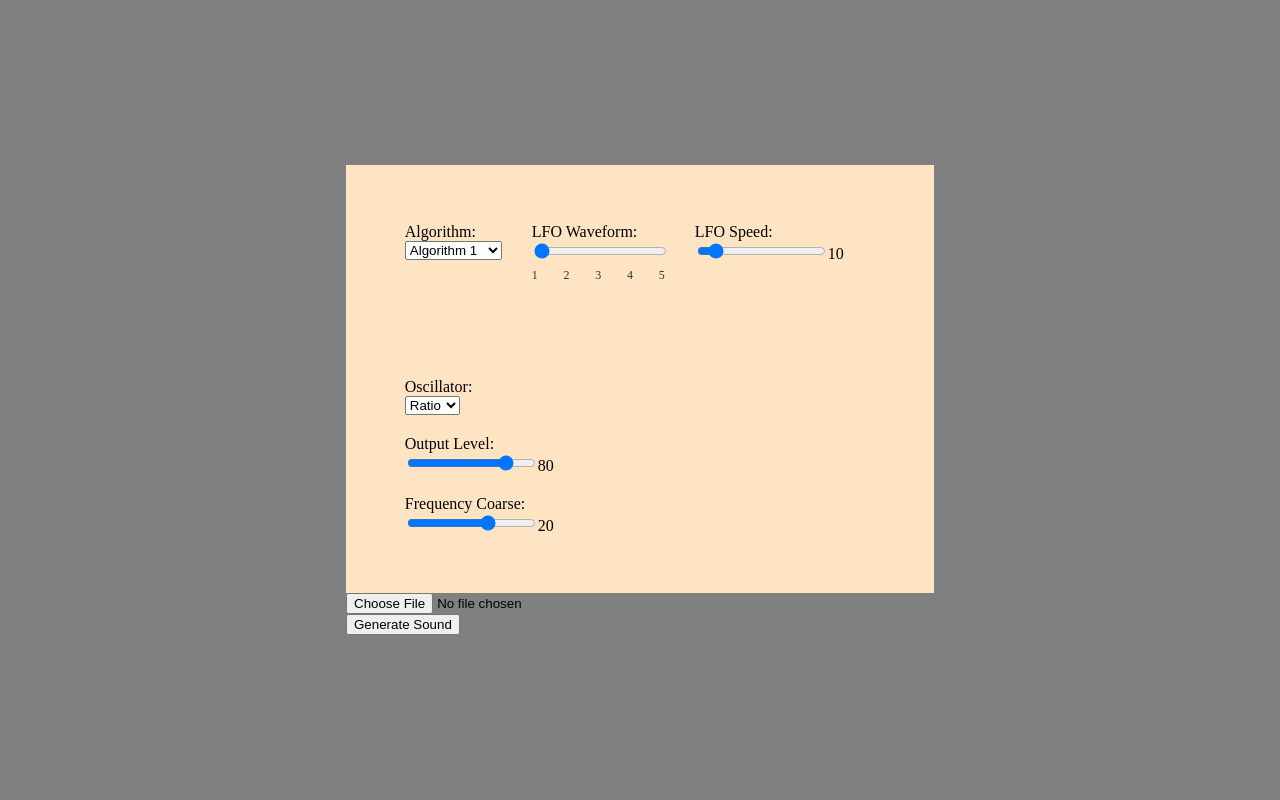
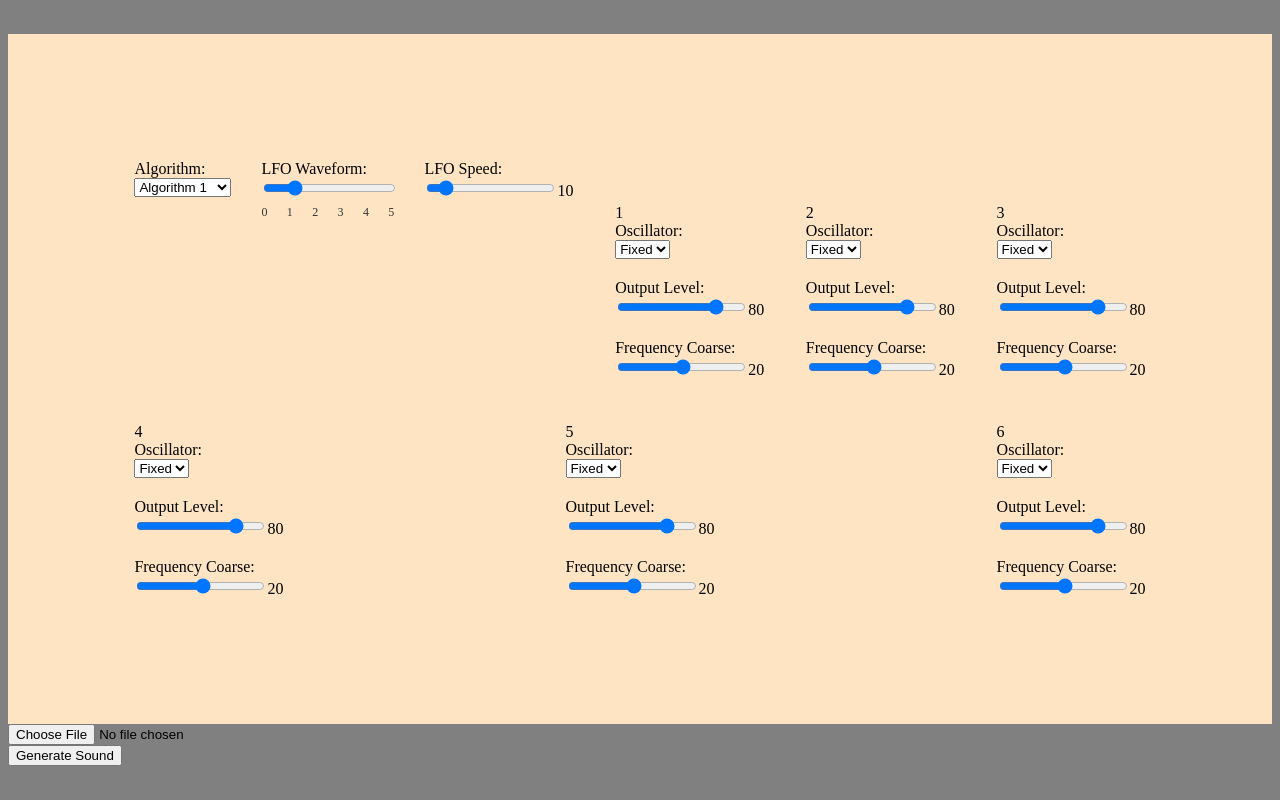
Before and after one commit to rueire/SoundGenerator, a React (Vite) app in the folder frontend/: page / in a window 1280 px wide. Built offline with nearby package versions, Linux system fonts and the light colour scheme.

Commit message:
update: soundgen, parameters
-now takes multiple op.param values
-generates xml

```diff
--- a/frontend/src/SoundGenerator.jsx
+++ b/frontend/src/SoundGenerator.jsx
@@ -14,8 +14,9 @@ function SoundGenerator() {
 
   //dx7 patch OBJECT
   const generatePatch = () => {
+
     if (!params) return alert("No parameters yet!");
-// main parameters
+    // main parameters
     const patch = {
       name: params.name || 'NewPatch',
       algorithm: params.algorithm,
@@ -29,7 +30,7 @@ function SoundGenerator() {
       lfo_waveform: params.lfoWaveform,
       lfo_sync: 0,
       transpose: 24,
-      pitch_eg_rate1: 99,
+      pitch_eg_rate1: 89,
       pitch_eg_rate2: 99,
       pitch_eg_rate3: 99,
       pitch_eg_rate4: 99,
@@ -38,9 +39,11 @@ function SoundGenerator() {
       pitch_eg_level3: 50,
       pitch_eg_level4: 0,
     };
-// operator parameters
-    for (let i = 6; i >= 1; i--) {
-      patch[`operator_${i}`] = {
+    // operator parameters
+    const operatorParams = [];
+    for (let i = 0; i < 6; i++) {
+      const op = params.operatorParams[i];
+      const operator = {
         eg_rate1: 99,
         eg_rate2: 99,
         eg_rate3: 99,
@@ -58,14 +61,23 @@ function SoundGenerator() {
         rate_scaling: 0,
         key_velocity_sensitivity: 0,
         amp_mod_sensitivity: 0,
-        output_level: params.operatorParams.outputLvl,
-        frequency_coarse: params.operatorParams.freqCoarse,
-        oscillator_mode: params.operatorParams.oscillatorMode,
+        output_level: op.outputLvl,
+        frequency_coarse: op.freqCoarse,
+        oscillator_mode: op.oscillatorMode,
         frequency_fine: 0,
       };
+      operatorParams.push(operator);
+      //debug:
+      // console.log(op.freqCoarse);
+      // console.log(op.outputLvl);
+      // console.log(op.oscillatorMode);
     }
     console.log('Generated Patch:', patch);
     console.log(typeof (patch));
+
+    // Add operatorParams to the patch
+    patch.operatorParams = operatorParams;
+
     // generating + buttonpress happens here:
     generateXML(patch);
   }
@@ -81,13 +93,13 @@ function SoundGenerator() {
     <oscillator_sync>${patch.oscillator_sync}</oscillator_sync>
     <lfo_speed>${patch.lfo_speed}</lfo_speed>
     <lfo_delay>${patch.lfo_delay}</lfo_delay>
-    <lfo_am_depth>${patch.lfo_am_depth}<lfo_am_depth>
-    <lfo_pm_depth>${patch.lfo_pm_depth}<lfo_pm_depth>
+    <lfo_am_depth>${patch.lfo_am_depth}</lfo_am_depth>
+    <lfo_pm_depth>${patch.lfo_pm_depth}</lfo_pm_depth>
     <pitch_mod_sensitivity>${patch.pitch_mod_sensitivity}</pitch_mod_sensitivity>
     <lfo_waveform>${patch.lfo_waveform}</lfo_waveform>
     <lfo_sync>${patch.lfo_sync}</lfo_sync>
     <transpose>${patch.transpose}</transpose>
-    <pitch_eg_rate1>${patch.pitch_eg_ratel}</pitch_eg_rate1>
+    <pitch_eg_rate1>${patch.pitch_eg_rate1}</pitch_eg_rate1>
     <pitch_eg_rate2>${patch.pitch_eg_rate2}</pitch_eg_rate2>
     <pitch_eg_rate3>${patch.pitch_eg_rate3}</pitch_eg_rate3>
     <pitch_eg_rate4>${patch.pitch_eg_rate4}</pitch_eg_rate4>
@@ -95,10 +107,10 @@ function SoundGenerator() {
     <pitch_eg_level2>${patch.pitch_eg_level2}</pitch_eg_level2>
     <pitch_eg_level3>${patch.pitch_eg_level3}</pitch_eg_level3>
     <pitch_eg_level4>${patch.pitch_eg_level4}</pitch_eg_level4>
-    ${[6,5,4,3,2,1].map(i => {
-      const op = patch[`operator_${i}`];
+    ${[5,4,3,2,1,0].map(i => {
+      const op = patch.operatorParams[i];
       return `
-      <operator id="${i}">
+      <operator id="${6 - i}">
         <eg_rate1>${op?.eg_rate1 ?? 0}</eg_rate1>
         <eg_rate2>${op?.eg_rate2 ?? 0}</eg_rate2>
         <eg_rate3>${op?.eg_rate3 ?? 0}</eg_rate3>
--- a/frontend/src/assets/parameters.jsx
+++ b/frontend/src/assets/parameters.jsx
@@ -2,44 +2,48 @@ import { useState, useEffect } from "react";
 
 export default function ParameterForm({ onChange }) {
     // const [lfoWaveform, setLfoWaveform] = useState(0);
+    // const [xmlBlob, setXmlBlob] = useState(null); // xml to send
 
     //These params are taken from user
-    const [params, setParams] = useState ({
+    const [params, setParams] = useState({
         algorithm: 1,
         lfoWaveform: 1,
         lfoSpeed: 10,
-        operatorParams: {
+        operatorParams: Array(6).fill().map(() => ({
             oscillatorMode: 1,
             outputLvl: 80,
-            freqCoarse: 20,
-        }
+            freqCoarse: 20
+        }))
     });
 
     //Handle basic Parameters
     const handleInput = (e) => {
-        const {name, value} = e.target;
+        const { name, value } = e.target;
         setParams((prev) => ({
             //name: Hakee kentän nimen, joka on määritetty name-attribuutilla (esim. name="algorithm")
-            ...prev, [name] : Number(value),
+            ...prev, [name]: Number(value),
         }));
     }
 
     //Handle Operator Parameters
-    const handleOperatorInput = (e) => {
-        const { name, value } = e.target;
-        setParams((prev) => ({
+    const handleOperatorInput = (index, e) => {
+
+        setParams((prev) => {
+            console.log(params.operatorParams[index]); // debug
+            const updatedOperators = [...prev.operatorParams];
+            updatedOperators[index][e.target.name] = parseInt(e.target.value, 10);
+
+            return {
                 ...prev,
-            operatorParams: {
-                ...prev.operatorParams, [name]: Number(value),
-            },
-        }));
+                operatorParams: updatedOperators,
+            };
+        });
     };
 
     // keep up w/parameter changes
     useEffect(() => {
         onChange(params);
     }, [params, onChange]);
-
 
     //For Loop for algorithm options
     const algorithmOptions = [];
@@ -51,6 +55,8 @@ export default function ParameterForm({ onChange }) {
         );
     };
 
+    // 3 basic params
+    // 3 operator params *3
     return (
         <form className="parameter-form">
             <div className="basic-parameters-container">
@@ -69,7 +75,7 @@ export default function ParameterForm({ onChange }) {
                         type="range"
                         id="lfoWaveform"
                         name="lfoWaveform"
-                        min="1"
+                        min="0"
                         max="5"
                         step="1"
                         value={params.lfoWaveform}
@@ -77,6 +83,7 @@ export default function ParameterForm({ onChange }) {
                         className="lfo-slider"
                     />
                     <div className="slider-values">
+                        <span>0</span>
                         <span>1</span>
                         <span>2</span>
                         <span>3</span>
@@ -98,17 +105,23 @@ export default function ParameterForm({ onChange }) {
                     <span>{params.lfoSpeed}</span> {/* Display current value */}
                 </div>
             </div>
+            {/* map through op.params*/}
+            {params.operatorParams.map((op, index) => (
+                <div key={index}>
                     <div className="operator-parameters-container">
-                <div className="osc-container">
+                        <div className="output-container">
+                            <label htmlFor="6"> {index + 1} </label>
+                            <div className="osc-container" id='osc_param6'>
                                 <label htmlFor="oscillator">Oscillator:</label>
                                 <select
-                        name=""
-                        value={params.oscillatorMode}
-                        onChange={handleOperatorInput}>
-
+                                    name="oscillatorMode"
+                                    value={op.oscillatorMode}
+                                    onChange={(e) => handleOperatorInput(index, e)}
+                                >
                                     <option value={0}>Ratio</option>
-                        <option value={2}>Fixed</option>
+                                    <option value={1}>Fixed</option>
                                 </select>
+                            </div>
                         </div>
                         <div className="output-container">
                             <label htmlFor="outputlvl">Output Level:</label>
@@ -117,10 +130,10 @@ export default function ParameterForm({ onChange }) {
                                 name="outputLvl"
                                 min="0"
                                 max="99"
-                        value={params.operatorParams.outputLvl}
-                        onChange={handleOperatorInput}
+                                value={op.outputLvl}
+                                onChange={(e) => handleOperatorInput(index, e)}
                             />
-                    <span>{params.operatorParams.outputLvl}</span> {/* Display current value */}
+                            <span>{op.outputLvl}</span> {/* Display current value */}
                         </div>
                         <div className="freqCoarse-container">
                             <label htmlFor="freqCoarse">Frequency Coarse:</label>
@@ -130,11 +143,14 @@ export default function ParameterForm({ onChange }) {
                                 min="0"
                                 max="31"
                                 value={params.operatorParams.freqCoarse}
-                        onChange={handleOperatorInput}
+                                onChange={(e) => handleOperatorInput(index, e)}
                             />
-                    <span>{params.operatorParams.freqCoarse}</span> {/* Display current value */}
+                            <span>{op.freqCoarse}</span> {/* Display current value */}
                         </div>
+
                     </div>
+                </div> // index div
+            ))}
         </form>
     )
 }
```
Lines whose indentation alone changed are shown as unchanged.
